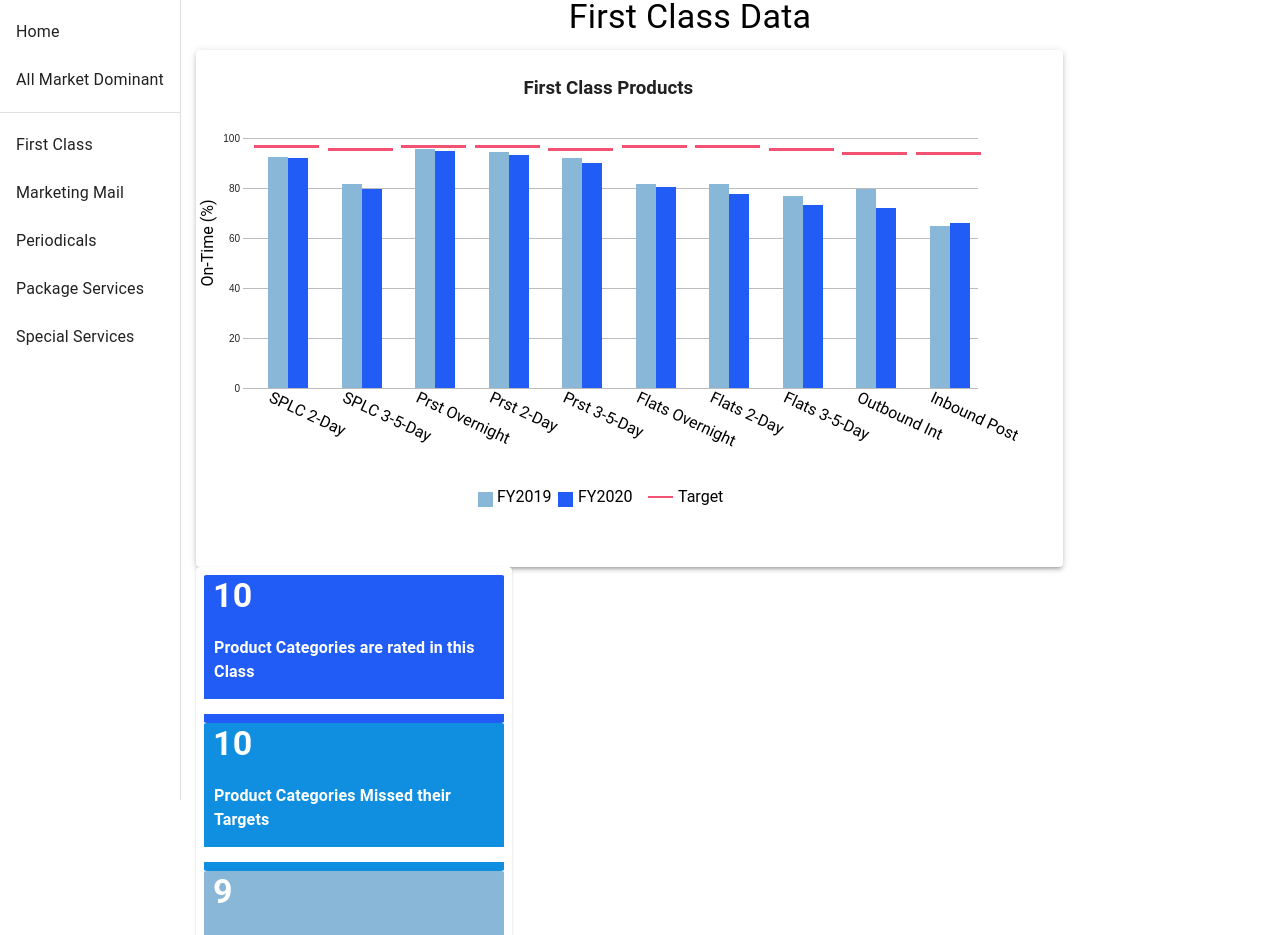
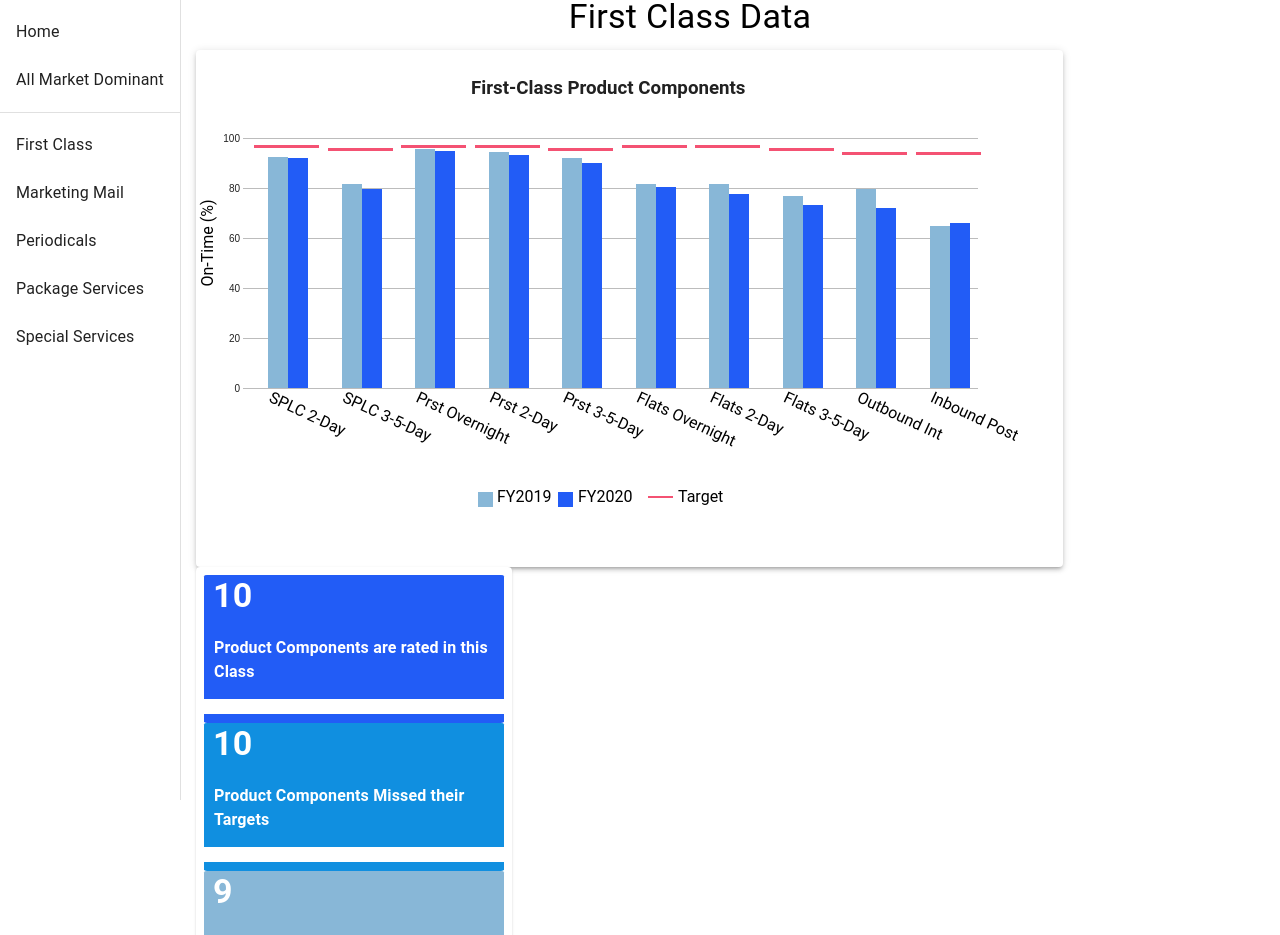
Before and after one commit to matt-ashford/matt-ashford.github.io, a React (Create React App) app: page /first-class in a window 1280 px wide. Shown: the top 935 px of the page. Built offline with nearby package versions, Linux system fonts and the light colour scheme.

Commit message:
components lol

```diff
--- a/src/DashComponents/ClassLevelGraph.jsx
+++ b/src/DashComponents/ClassLevelGraph.jsx
@@ -336,10 +336,18 @@ export const ClassLevelGraph = (props) => {
     setIsHoveringProductText(false);
   }
 
+  function titleText(mailClass) {
+    if (mailClass === "First Class") {
+      return "First-Class Product Components";
+    } else {
+      return `${mailClass} Products`;
+    }
+  }
+
   return (
     <>
       <div style={{ marginLeft: "-5%" }}>
-        <h3 fontFamily={textNodeFont}>{mailClass} Products</h3>
+        <h3 fontFamily={textNodeFont}>{titleText(mailClass)}</h3>
         <svg
           shapeRendering="crispEdges"
           id={svgId}
--- a/src/DashComponents/PieGraph.jsx
+++ b/src/DashComponents/PieGraph.jsx
@@ -74,7 +74,7 @@ export const PieGraph = (props) => {
     <>
       <div style={{ paddingRight: "28%" }}>
         <h3 style={{ marginBottom: "1rem", marginTop: "5%" }}>
-          FY2020 Mail Product Category Count
+          FY2020 Mail Product Component Count
         </h3>
         <svg width={svgWidth} height={svgHeight} id={svgId}></svg>
         <PieGraphKey colorObj={colorObj} />
--- a/src/DashComponents/PieGraphKey.jsx
+++ b/src/DashComponents/PieGraphKey.jsx
@@ -16,8 +16,10 @@ const PieGraphKey = (props) => {
   const textMargin = 12;
 
   return (
-    <div style={{ paddingLeft: "25%", marginBottom: "10%" }}>
-      <svg height={100}>
+    <div
+      style={{ paddingLeft: "25%", marginBottom: "10%", marginLeft: "-15%" }}
+    >
+      <svg height={100} width={400}>
         <rect
           fill={pinkHighlight}
           x={gridStart}
@@ -31,7 +33,7 @@ const PieGraphKey = (props) => {
           y={cellLocation(2) + textMargin}
           fontFamily={textNodeFont}
         >
-          Products that Missed Target
+          Products Components that Missed Target
         </text>
 
         <rect
@@ -47,7 +49,7 @@ const PieGraphKey = (props) => {
           y={gridStart + textMargin}
           fontFamily={textNodeFont}
         >
-          Products that Exceeded Target
+          Products Components that Exceeded Target
         </text>
       </svg>
     </div>
--- a/src/DashComponents/ProductCountTable.jsx
+++ b/src/DashComponents/ProductCountTable.jsx
@@ -40,13 +40,13 @@ const useStyles = makeStyles({
 export const ProductCountTable = (props) => {
   const { propData } = props;
 
-  function productOrCategory(propData) {
+  function productOrComponent(propData) {
     const secondRowValues = Object.values(propData[1]);
 
     const isFirstClass = secondRowValues.includes("First Class Mail");
 
     if (isFirstClass) {
-      return "Product Categories";
+      return "Product Components";
     }
 
     return "Products";
@@ -108,7 +108,7 @@ export const ProductCountTable = (props) => {
         </Typography>
         <br></br>
         <Typography align="left" className={classes.tableText}>
-          {productOrCategory(propData)} are rated in this Class
+          {productOrComponent(propData)} are rated in this Class
         </Typography>
 
         <ProductCountBar
@@ -131,7 +131,7 @@ export const ProductCountTable = (props) => {
         </Typography>
         <br></br>
         <Typography align="left" className={classes.tableText}>
-          {productOrCategory(propData)} Missed their Targets
+          {productOrComponent(propData)} Missed their Targets
         </Typography>
         <ProductCountBar
           totalProductCount={cellData.productCount}
@@ -150,7 +150,7 @@ export const ProductCountTable = (props) => {
         <br></br>
 
         <Typography align="left" className={classes.tableText}>
-          {productOrCategory(propData)} Decreased in FY2020
+          {productOrComponent(propData)} Decreased in FY2020
         </Typography>
         <ProductCountBar
           totalProductCount={cellData.productCount}
--- a/src/DashComponents/ProductCountTableMD.jsx
+++ b/src/DashComponents/ProductCountTableMD.jsx
@@ -29,7 +29,7 @@ export const ProductCountTableMD = () => {
 
   return (
     <>
-      <h3>Product Category Count by Class</h3>
+      <h3>Product Component Count by Class</h3>
       <TableContainer component={Paper}>
         <Table className={classes.table} aria-label="simple table">
           <TableHead className={classes.tableHead}>
@@ -48,21 +48,21 @@ export const ProductCountTableMD = () => {
                 className="allMdTableHeader"
                 style={{ fontWeight: "bolder" }}
               >
-                Total Product Categories
+                Total Product Components
               </TableCell>
               <TableCell
                 align="center"
                 className="allMdTableHeader"
                 style={{ fontWeight: "bolder" }}
               >
-                Product Categories that missed Target in FY2020
+                Product Components that missed Target in FY2020
               </TableCell>
               <TableCell
                 align="center"
                 className="allMdTableHeader"
                 style={{ fontWeight: "bolder" }}
               >
-                Product Categories that Decreased in FY2020
+                Product Components that Decreased in FY2020
               </TableCell>
             </TableRow>
           </TableHead>
--- a/src/mailClassComponents/HomePage.jsx
+++ b/src/mailClassComponents/HomePage.jsx
@@ -54,9 +54,7 @@ export const HomePage = () => {
       <Grid container spacing={4} className="homePageTextContainerLeft ">
         <Grid item xs={7}>
           <Typography variant="h6">
-            {/* <p className="homePageTextIdentifier">
-              TextID: DashboardIntro
-            </p> */}
+            <p className="homePageTextIdentifier">TextID: Dashboard Intro</p>
             The Postal Regulatory Commission has launched an interactive
             dashboard that provides visual data and interactive tools to allow
             the public to view the service performance results for many mail
@@ -70,9 +68,9 @@ export const HomePage = () => {
           <Typography variant="h5">About this Dashboard</Typography>
           <br />
           <Typography variant="h6">
-            {/* <p className="homePageTextIdentifier">
-              TextID: DashDescription
-            </p> */}
+            <p className="homePageTextIdentifier">
+              TextID: Dashboard Description
+            </p>
             <ul>
               <li>
                 Every mailpiece handled by USPS has a service performance
@@ -110,7 +108,7 @@ export const HomePage = () => {
             <Typography variant="h5">Additional Resources</Typography>
             <br />
             <Typography variant="h6">
-              {/* <p className="homePageTextIdentifier">TextID: Links</p> */}
+              <p className="homePageTextIdentifier">TextID: Links</p>
               <Link
                 href="https://www.prc.gov/dockets/document/116399"
                 className="homePageLink"
@@ -138,6 +136,7 @@ export const HomePage = () => {
         <Grid item xs={7}>
           <Typography variant="h6"> Glossary </Typography>
           <Typography variant="h6">
+            <p className="homePageTextIdentifier">TextID: Glossary</p>
             <ul>
               <li>
                 <span className="undelineMe"> Product component:</span> a
@@ -167,7 +166,7 @@ export const HomePage = () => {
       <Grid container spacing={4} className="homePageTextContainerLeft">
         <Grid item xs={7}>
           <Typography variant="h6"> Disclosure: </Typography>
-          {/* <p className="homePageTextIdentifier">TextID: Disclosure Section</p> */}
+          <p className="homePageTextIdentifier">TextID: Disclosure Section</p>
           <Typography variant="body1">
             The information contained on this webpage or beta dashboard is for
             general information purposes only.
```
